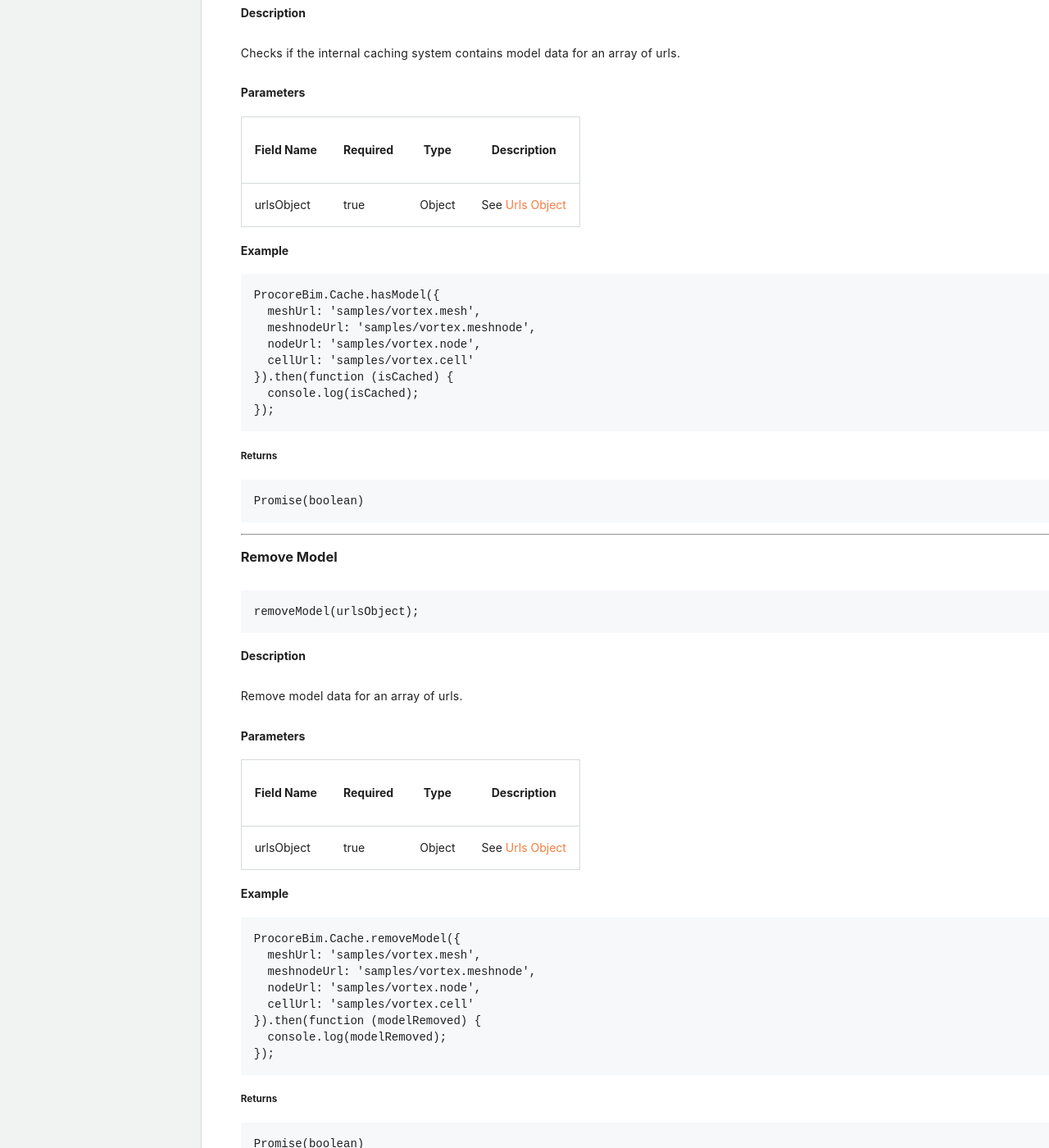
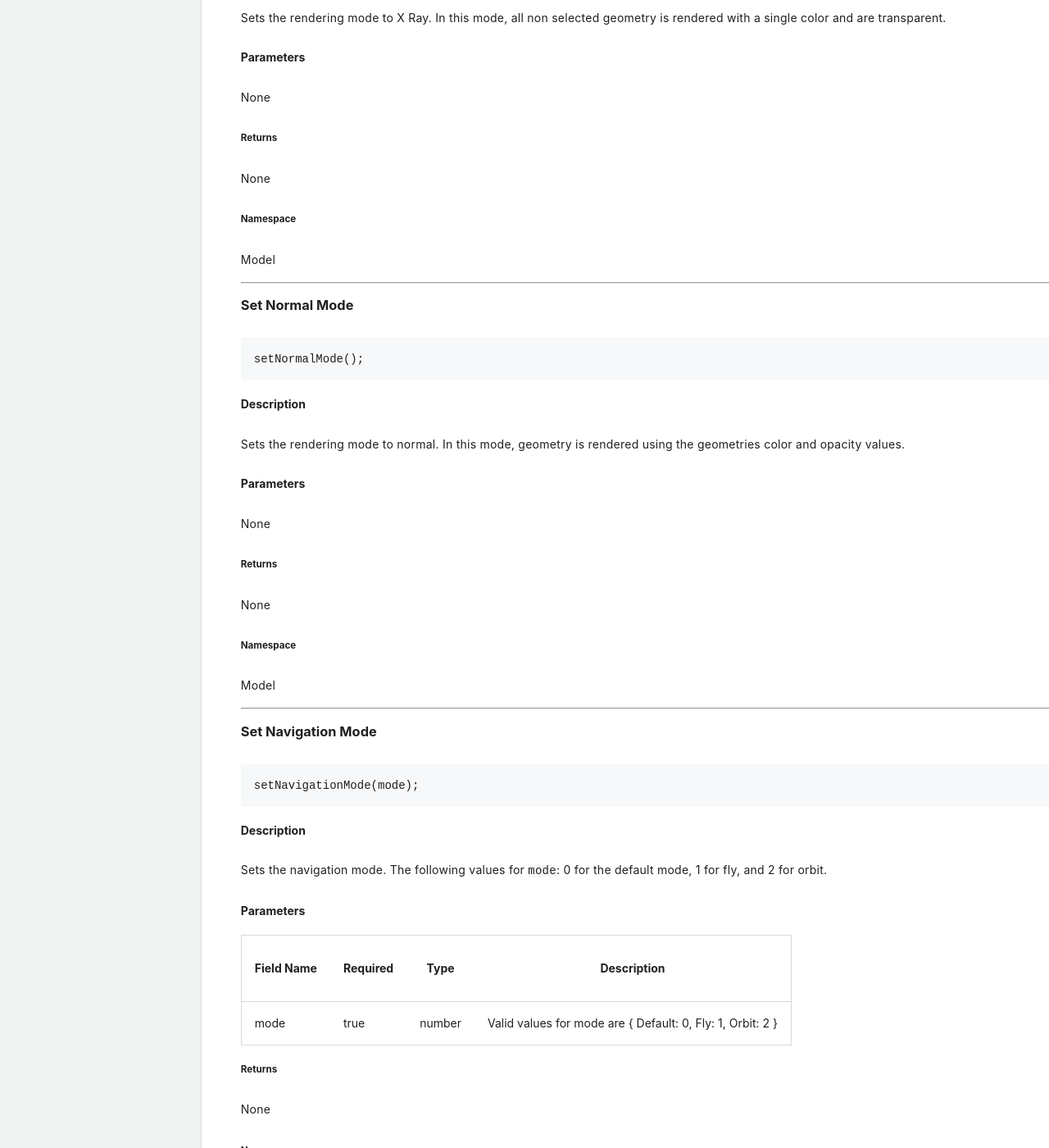
Before and after one commit to procore/documentation, a Jekyll site: the page built from bim_webviewer/bim_web_viewer.md, in a window 1280 px wide and 1400 px high, scrolled down 47336 px. Shown: the whole window at 82% size. Built offline with Jekyll 4.4.1, drawn with Linux system fonts in a browser that asks for light colours; comment, search, counter and statistics services are not loaded; some of the changed text lies outside the part shown.

Commit message:
Added documentation for 4 methods.

````diff
--- a/bim_webviewer/bim_web_viewer.md
+++ b/bim_webviewer/bim_web_viewer.md
@@ -2301,6 +2301,115 @@ None
 ```js
 number[]
 ```
+
+##### Namespace
+
+Model
+
+---
+
+### Set X Ray Mode
+
+<p class="heading-link-container"><a class="heading-link" href="#set-x-ray-mode"></a></p>
+
+```js
+setXRayMode();
+```
+
+#### Description
+
+Sets the rendering mode to X Ray. In this mode, all non selected geometry is rendered with a single color and are transparent.
+
+#### Parameters
+
+None
+
+##### Returns
+
+None
+
+##### Namespace
+
+Model
+
+---
+
+### Set Normal Mode
+
+<p class="heading-link-container"><a class="heading-link" href="#set-normal-mode"></a></p>
+
+```js
+setNormalMode();
+```
+
+#### Description
+
+Sets the rendering mode to normal. In this mode, geometry is rendered using the geometries color and opacity values.
+
+#### Parameters
+
+None
+
+##### Returns
+
+None
+
+##### Namespace
+
+Model
+
+---
+
+### Set Navigation Mode
+
+<p class="heading-link-container"><a class="heading-link" href="#set-navigation-mode"></a></p>
+
+```js
+setNavigationMode(mode);
+```
+
+#### Description
+
+Sets the navigation mode. The following values for `mode`: 0 for the default mode, 1 for fly, and 2 for orbit.
+
+
+#### Parameters
+
+| Field Name | Required | Type | Description |
+| - | - | - | - |
+| mode | true | number | Valid values for mode are { Default: 0, Fly: 1, Orbit: 2 } |
+
+##### Returns
+
+None
+
+##### Namespace
+
+Model
+
+---
+
+### Set Measurement
+
+<p class="heading-link-container"><a class="heading-link" href="#set-measurement"></a></p>
+
+```js
+setMeasurement(enable);
+```
+
+#### Description
+
+Enables or disables the measurement tool.
+
+#### Parameters
+
+| Field Name | Required | Type | Description |
+| - | - | - | - |
+| enable | true | boolean | True to enable the measurement tool. False to disable. |
+
+##### Returns
+
+None
 
 ##### Namespace
 
````
